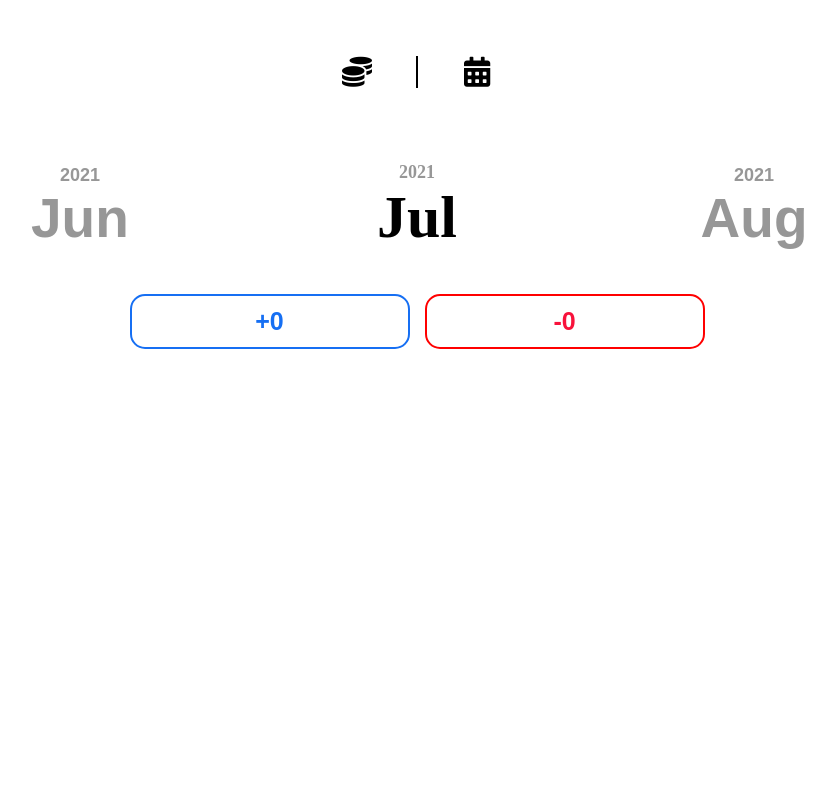
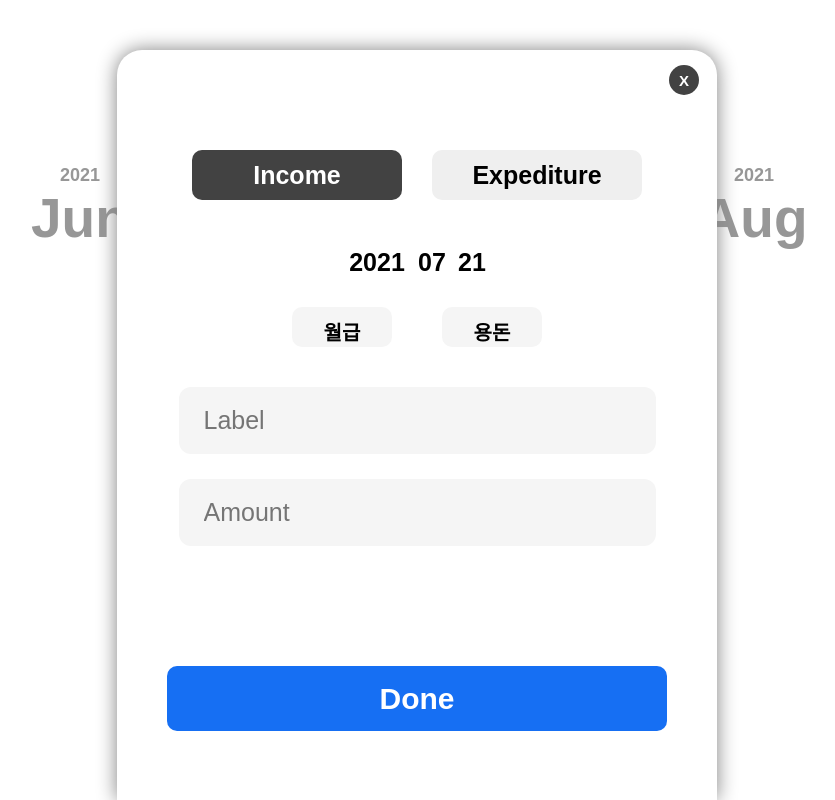
Before and after one commit to sangyun5108/BCSDproject, a React (Create React App) app: page /addhistory in a window 1280 px wide. Shown: the whole page, without its empty margins (223-1058 px from the left). Built offline with nearby package versions, Linux system fonts and the light colour scheme.

Commit message:
refactor : route 구조 단순화

```diff
--- a/src/App.js
+++ b/src/App.js
@@ -21,9 +21,9 @@ const App = () => {
       <MainPage/>
       <Routes>
           <Route path='/' element={<AccountBook/>}/>
-          <Route path='/calendar' element={<Calendar/>}/>
-          <Route path='/accountbook' element={<AccountBook/>}/>
-          <Route path='/accountbook/addhistory' element={<AddHistory/>}/>
+          <Route path='calendar' element={<Calendar/>}/>
+          <Route path='addhistory' element={<AddHistory/>}/>
+
       </Routes>
     </Container>
   );
--- a/src/components/AddHistory.js
+++ b/src/components/AddHistory.js
@@ -233,8 +233,6 @@ const MONTH = [31,29,31,30,31,30,31,31,30,31,30,31];
 
 const AddHistory = () => {
 
-    console.log('AddHistory');
-
     const [type,setType] = useState(true); //income,Expediture 선택
     const [moneyType,setMoneyType] = useState('');
     const [closeBtn,setCloseBtn] = useState(false);
@@ -309,7 +307,7 @@ const AddHistory = () => {
     const onClickCloseBtn = () => {
         setCloseBtn(true);
         setTimeout(()=>{
-            navigate('/accountbook');
+            navigate('/');
         },450);
     }
 
--- a/src/pages/AccountBook.js
+++ b/src/pages/AccountBook.js
@@ -33,7 +33,7 @@ const AccountBook = () => {
   const navigate = useNavigate();
 
   const onClickAdd = () => {
-    navigate('/accountbook/addhistory');
+    navigate('/addhistory');
   }
 
   useEffect(()=>{
@@ -53,7 +53,6 @@ const AccountBook = () => {
         expeditureId}));
     } catch(err) {
       localStorage.clear();
-      console.log(err.name);
     }
 
   });
--- a/src/pages/MainPage.js
+++ b/src/pages/MainPage.js
@@ -44,7 +44,7 @@ const MainPage = () => {
         <>
             <Wrapper>
                 <BtnWrapper>
-                    <Link to={'/accountbook'}>
+                    <Link to={'/'}>
                         <Btn value='account'>
                             <i className="fas fa-coins"></i>
                         </Btn>
```
